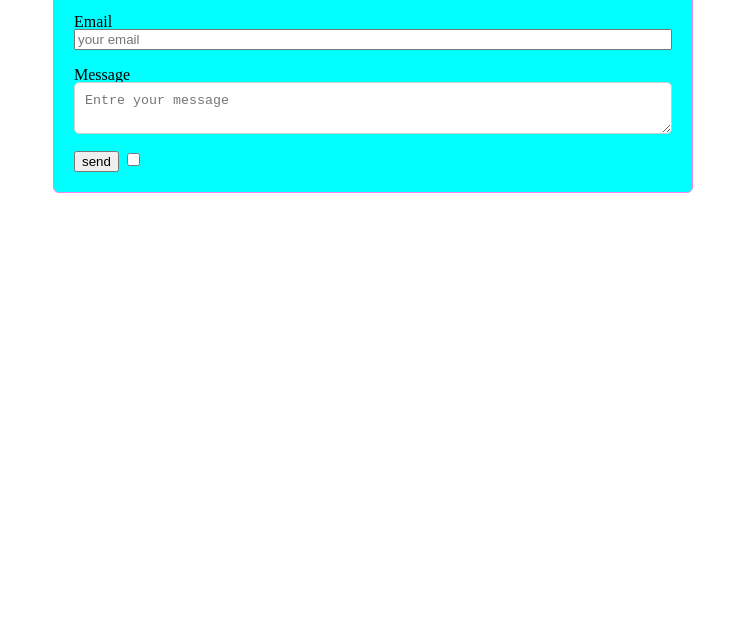
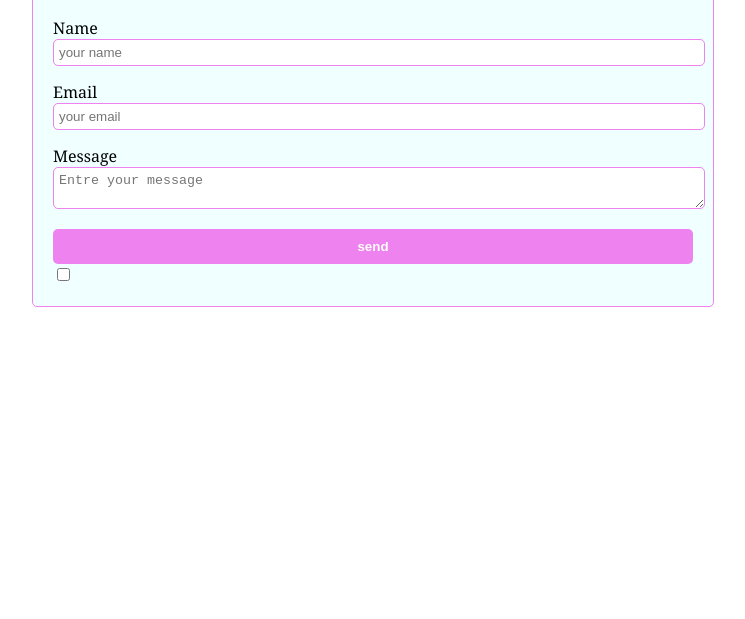
Before and after one commit to Myra141/contact, a plain HTML site: page index.html in a window 1280 px wide. Shown: the part 181-800 px from the top of the page, without its empty margins (267-1012 px from the left). Drawn offline with Linux system fonts and the light colour scheme.

Commit message:
contact page

```diff
--- a/index.html
+++ b/index.html
@@ -1,9 +1,9 @@
 <!DOCTYPE html>
 <html lang="en">
   <head>
-    <meta charset="UTF-8">
-    <meta name="viewport" content="width=device-width, initial-scale=1.0">
-    <link rel="stylesheet" href="style.css">
+    <meta charset="UTF-8" />
+    <meta name="viewport" content="width=device-width, initial-scale=1.0" />
+    <link rel="stylesheet" href="style.css" />
     <title>contact page</title>
   </head>
   <body>
@@ -13,21 +13,37 @@
         <div class="marie">
           <section>
             <label for="Name">Name</label>
-                    <input type="text" id="name" name="name" required placeholder="your name">
+            <input
+              type="text"
+              id="name"
+              name="name"
+              required
+              placeholder="your name"
+            />
           </section>
           <section>
             <label for="email">Email</label>
-                    <input type="email" name="Email" id=Email required placeholder="your email">
+            <input
+              type="email"
+              name="Email"
+              id="Email"
+              required
+              placeholder="your email"
+            />
           </section>
           <section>
             <label for="Message">Message</label>
-                        <textarea name="Message" id="message" required placeholder="Entre your message"></textarea>
+            <textarea
+              name="Message"
+              id="message"
+              required
+              placeholder="Entre your message"
+            ></textarea>
           </section>
           <button type="submit">send</button>
-                <input type="checkbox" name="suscribe" id="suscribe">
+          <input type="checkbox" name="suscribe" id="suscribe" />
         </div>
       </form>
-
     </div>
   </body>
 </html>
--- a/style.css
+++ b/style.css
@@ -1,45 +1,51 @@
-*{
-    box-sizing: border-box;
-}
 body{
+    padding: 0;
     margin: 0;
-    padding: 0;
-    font-family: 'Times New Roman', Times, serif;
+    font-family: Cambria, Cochin, Georgia, Times, 'Times New Roman', serif;
 }
 .container{
-    width: 50%;
-    margin: 40px auto;
+    margin: 50px auto;
     padding: 20px;
     border: 1px solid violet;
-    border-radius: 6px;
-    background-color: aqua;
+    border-radius: 5px;
+    background-color: azure;
+    width: 50%;
 }
 h1{
-    align-items: center;
     text-align: center;
     color: blueviolet;
+    font-weight: 500;
+    font-size: 50px;
+    font-family: 'Trebuchet MS', 'Lucida Sans Unicode', 'Lucida Grande', 'Lucida Sans', Arial, sans-serif;
 }
-section{
-    margin-bottom: 16px;
+form{
     display: flex;
     flex-direction: column;
 }
+section{
+    margin-bottom: 15px;
+}
 label{
-    margin-bottom: -2px;
+    margin-bottom: 5px;
 }
-input[type-text],
-input[type-Email],
+input[type="text"],
+input[type="Email"],
 textarea{
-    padding: 10px;
-    border: 1px solid #ccc;
+    width: 100%;
+    padding: 5px;
+    border: 1px solid violet;
     border-radius: 5px;
 }
-button[type-submit]{
-    padding: 12px;
+button[type="submit"]{
+    padding: 10px;
     border: none;
     border-radius: 5px;
-    background-color: brown;
-    color: white;
-    font-size: 15px;
+    background-color: violet;
+    color: #fFFFFF;
+    font-weight: 600;
+    width: 100%;
     cursor: pointer;
 }
+button[type="submit"]:hover {
+  background-color: #4cae4c;
+}
```
Lines whose indentation alone changed are shown as unchanged.
